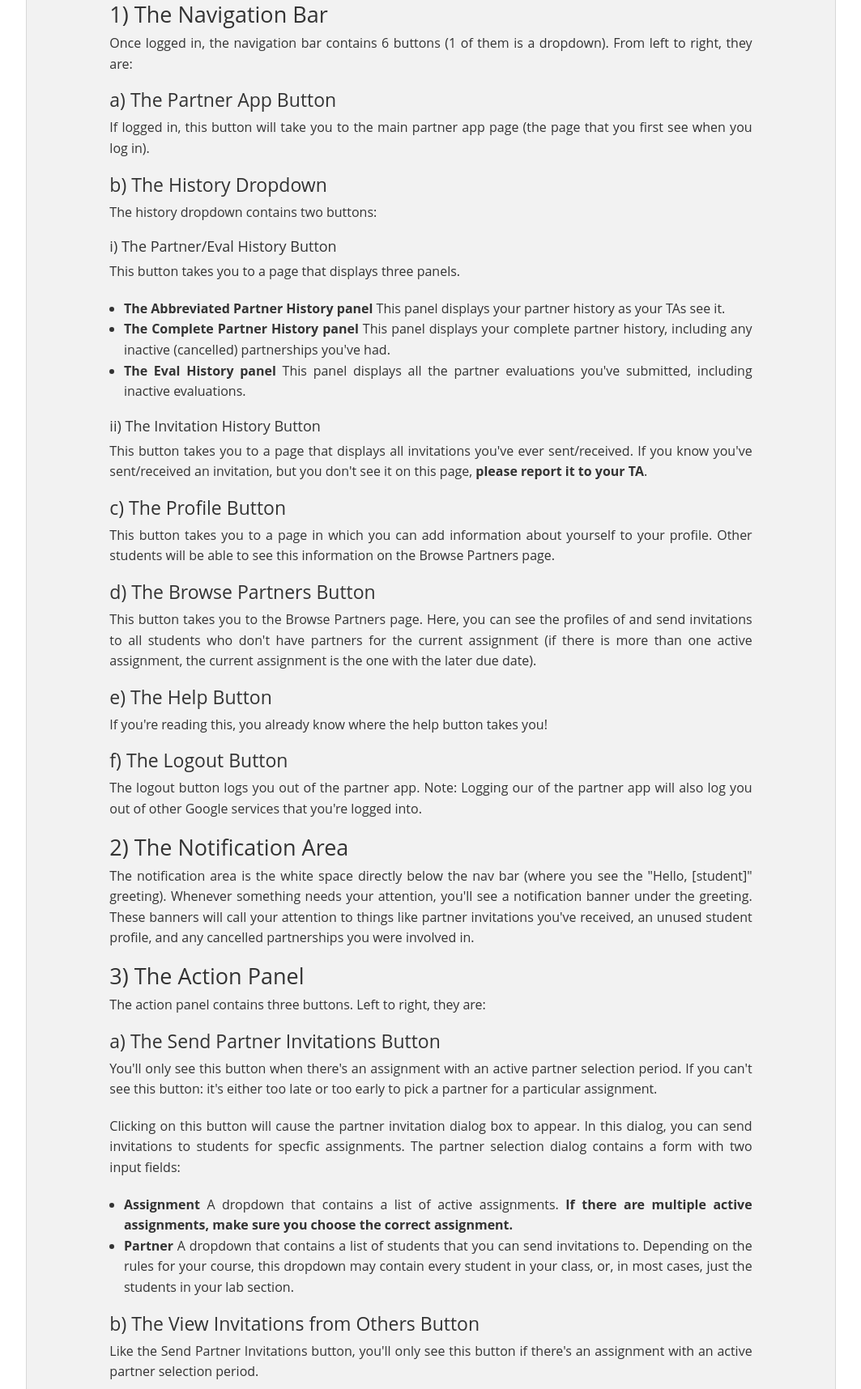
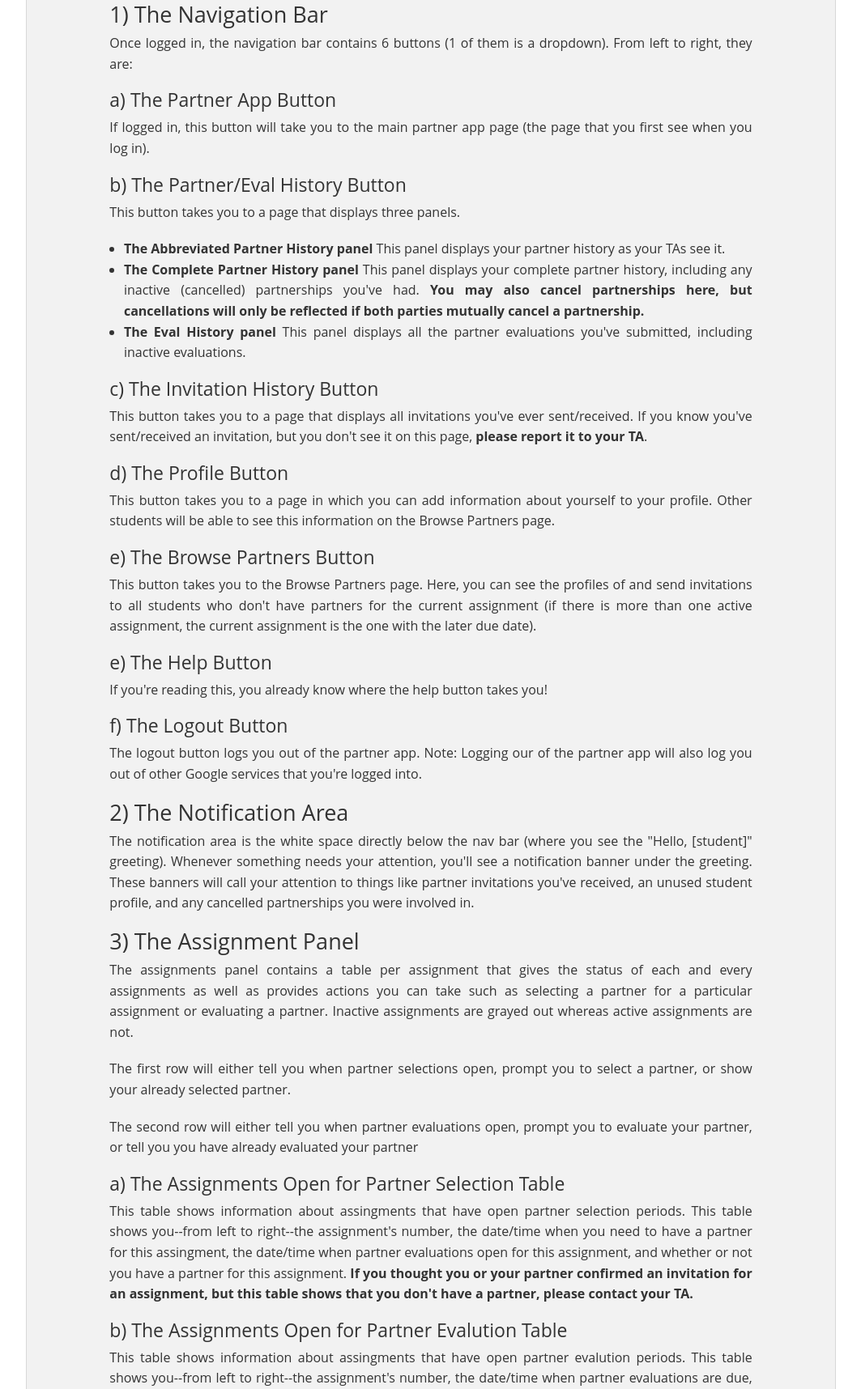
Before and after one commit to austinsherron/partner_app, a Python web app: template templates/partner_instructions.html in a window 1280 px wide. Shown: the part 250-1966 px from the top of the page at 81% size, without its empty margins (108-1171 px from the left). Run offline with Jinja, Linux system fonts and the light colour scheme; the template is opened without the code that fills it, so the values that code supplies are empty.

Commit message:
ready to merge to production

```diff
--- a/src/controllers/admin_assignment.py
+++ b/src/controllers/admin_assignment.py
@@ -21,7 +21,7 @@ JINJA_ENV = jinja2.Environment(
 
 class AddAssignment(BaseHandler):
 
-    #@admin_required
+    @admin_required
     def get(self):
         template = JINJA_ENV.get_template('/templates/admin_add_assignment.html')
 
@@ -148,7 +148,7 @@ class EditAssignment(BaseHandler):
 
 class ManageAssignments(BaseHandler):
 
-    #@admin_required
+    @admin_required
     def get(self):
         quarter_map = {1: 'Fall', 2: 'Winter', 3: 'Spring', 4: 'Summer'}
         quarter     = self.request.get('quarter')                           # try grabbing quarter/year from URL
--- a/src/controllers/admin_landing.py
+++ b/src/controllers/admin_landing.py
@@ -20,7 +20,7 @@ JINJA_ENV = jinja2.Environment(
 
 class MainAdmin(BaseHandler):
 
-    #@admin_required
+    @admin_required
     def get(self):
         user    = users.get_current_user()
         quarter = SettingModel.quarter()
--- a/src/controllers/admin_misc.py
+++ b/src/controllers/admin_misc.py
@@ -19,7 +19,7 @@ JINJA_ENV = jinja2.Environment(
 
 class ClearDB(BaseHandler):
 
-    #@admin_required
+    @admin_required
     def get(self):
         template = JINJA_ENV.get_template('/templates/admin_cleardb.html')
         self.response.write(template.render())
--- a/src/controllers/admin_partnership.py
+++ b/src/controllers/admin_partnership.py
@@ -64,7 +64,7 @@ class AddPartnership(BaseHandler):
 
 class ViewPartnerships(BaseHandler):
 
-    #@admin_required
+    @admin_required
     def get(self):
         # pass map of quarter DB representations (ints) to string representation
         # TODO:
--- a/src/controllers/admin_roster.py
+++ b/src/controllers/admin_roster.py
@@ -20,7 +20,7 @@ JINJA_ENV = jinja2.Environment(
 
 class UploadRoster(BaseHandler):
 
-    #@admin_required
+    @admin_required
     def get(self):
         quarter = self.request.get('quarter')                                  # try grabbing quarter/year from URL
         year    = self.request.get('year')
@@ -140,7 +140,7 @@ class UploadRoster(BaseHandler):
 
 class ViewRoster(BaseHandler):
 
-    #@admin_required
+    @admin_required
     def get(self):
         # pass map of quarter DB representations (ints) to string representation
         # TODO:
--- a/src/controllers/admin_student.py
+++ b/src/controllers/admin_student.py
@@ -22,7 +22,7 @@ JINJA_ENV = jinja2.Environment(
 
 class AddStudent(BaseHandler):
 
-    #@admin_required
+    @admin_required
     def get(self):
         # pass map of quarter DB representations (ints) to string representation
         # TODO:
@@ -88,7 +88,7 @@ class DeactivateStudents(BaseHandler):
 
 class EditStudent(BaseHandler):
 
-    #@admin_required
+    @admin_required
     def get(self):
         # pass map of quarter DB representations (ints) to string representation
         # TODO:
--- a/templates/index.html
+++ b/templates/index.html
@@ -22,6 +22,10 @@
 			UCI gmail account. If you are having problems signing into the app,
 			please <a href="{{ sign_out }}">sign out</a> and sign back into the
 			app with your UCI Gmail credentials.
+            <br>
+            <br>
+            If you have any troubles or bugs
+            to report, please contact the course manager at: <b>31-manager@ics.uci.edu</b>
 		  </p>
 		  {% if user %}
 	        <a href="/partner" class="button expand">Continue</a>
--- a/templates/partner_instructions.html
+++ b/templates/partner_instructions.html
@@ -35,13 +35,8 @@
                     page (the page that you first see when you log in).
                 </p>
 
-                <h4>b) The History Dropdown</h4>
 
-                <p>
-                    The history dropdown contains two buttons:
-                </p>
-
-                <h5>i) The Partner/Eval History Button</h5>
+                <h4>b) The Partner/Eval History Button</h4>
 
                 <p>
                     This button takes you to a page that displays three panels.
@@ -55,6 +50,8 @@
                     <li>
                         <strong>The Complete Partner History panel</strong> This panel displays your
                         complete partner history, including any inactive (cancelled) partnerships you've had.
+                        <strong>You may also cancel partnerships here, but cancellations will only be reflected if
+                        both parties mutually cancel a partnership.</strong>
                     </li>
                     <li>
                         <strong>The Eval History panel </strong> This panel displays all the partner
@@ -62,7 +59,7 @@
                     </li>
                 </ul>
 
-                <h5>ii) The Invitation History Button</h5>
+                <h4>c) The Invitation History Button</h4>
 
                 <p>
                     This button takes you to a page that displays all invitations you've
@@ -70,7 +67,7 @@
                     it on this page, <strong>please report it to your TA</strong>.
                 </p>
 
-                <h4>c) The Profile Button</h4>
+                <h4>d) The Profile Button</h4>
 
                 <p>
                     This button takes you to a page in which you can add information about
@@ -78,7 +75,7 @@
                     on the Browse Partners page.
                 </p>
 
-                <h4>d) The Browse Partners Button</h4>
+                <h4>e) The Browse Partners Button</h4>
 
                 <p>
                     This button takes you to the Browse Partners page. Here, you
@@ -110,79 +107,23 @@
                     any cancelled partnerships you were involved in.
                 </p>
 
-                <h3>3) The Action Panel</h3>
+                <h3>3) The Assignment Panel</h3>
 
                 <p>
-                    The action panel contains three buttons. Left to right, they are:
+                    The assignments panel contains a table per assignment that gives the status
+                    of each and every assignments as well as provides actions you can take such as
+                    selecting a partner for a particular assignment or evaluating a partner. Inactive
+                    assignments are grayed out whereas active assignments are not.
                 </p>
 
-                <h4>a) The Send Partner Invitations Button</h4>
+                <p>
+                    The first row will either tell you when partner selections open, prompt you to select a
+                    partner, or show your already selected partner.
+                </p>
 
                 <p>
-                    You'll only see this button when there's an assignment with an active partner
-                    selection period. If you can't see this button: it's either too late or too early
-                    to pick a partner for a particular assignment.
-                </p>
-                <p>
-                    Clicking on this button will cause the partner invitation dialog box to appear.
-                    In this dialog, you can send invitations to students for specfic assignments. The partner
-                    selection dialog contains a form with two input fields:
-                </p>
-
-                <ul>
-                    <li>
-                        <strong>Assignment</strong> A dropdown that contains a list of active assignments.
-                        <strong>If there are multiple active assignments, make sure you choose
-                        the correct assignment.</strong>
-                    </li>
-                    <li>
-                        <strong>Partner</strong> A dropdown that contains a list of students that you can send
-                        invitations to. Depending on the rules for your course, this dropdown
-                        may contain every student in your class, or, in most cases, just the
-                        students in your lab section.
-                    </li>
-                </ul>
-
-                <h4>b) The View Invitations from Others Button</h4>
-
-                <p>
-                    Like the Send Partner Invitations button, you'll only see this button if there's an
-                    assignment with an active partner selection period.
-                </p>
-                <p>
-                    Clicking on this button will cause the received invitation dialog box to appear.
-                    This dialog contains a single dropdown that contains the invitations you've received
-                    that are currently active. You can confirm an invitation by choosing, from the dropdown,
-                    the name of the student who sent you the invitation (make sure the invitation has the
-                    correct assignment number), and clicking the "Submit" button.
-                </p>
-
-                <h4>c) The Partner Evaluation Button</h4>
-
-                <p>
-                    You'll only see the partner evalution button if there is an assignment with an active
-                    partner evaluation period.
-                </p>
-                <p>
-                    Clicking on this button will cause the partner evaluation dialog box to appear.
-                    This dialog contains a partner evaluation form with various questions regarding
-                    your partner and your lab assignment. <strong>Note: you can submit evaluations
-                    for the same partner/assignment multiple times. The only evaluation that will be
-                    used is the last one you submit.</strong>
-                </p>
-                <p>
-                    <strong>If you didn't successfully register a partnership for an assignment,
-                    you won't be able to submit an evalution for that assignment. If you believe you
-                    registered a partnership but are unable to submit and evaluation, please contact
-                    your TA.</strong>
-                </p>
-
-                <h3>4) The Assignment Panel</h3>
-
-                <p>
-                    The assignments panel contains two tables that give you infomation about the
-                    assignments that have open partner selection/partner evalution periods. From
-                    left to right:
+                    The second row will either tell you when partner evaluations open, prompt you to evaluate
+                    your partner, or tell you you have already evaluated your partner
                 </p>
 
                 <h4>a) The Assignments Open for Partner Selection Table</h4>
@@ -208,7 +149,7 @@
                     manner.</strong>
                 </p>
 
-                <h3>5) The Invitation Panel</h3>
+                <h3>4) The Invitation Panel</h3>
 
                 <p>
                     The invitation panel contains two tables that give you information about the
@@ -231,13 +172,14 @@
                     received from others.
                 </p>
 
-                <h3>6) The Cancelled Partnerships Panel</h3>
+                <h3>5) The Cancelled Partnerships Panel</h3>
 
                 <p>
                     You'll only be able to see this panel if there is an assignment with and active
                     partner selection period for which you have cancelled partnerships. A partnership
                     can only be cancelled if you/your partner enters into a partnership (for the same
-                    assignment) with another student. <strong>Please contact your TA if you have
+                    assignment) with another student or if you both cancel a partnership via
+                    the Partnerships/Evals partner history table. <strong>Please contact your TA if you have
                     unexpected cancelled partnerships.</strong>
                 </p>
 
```
